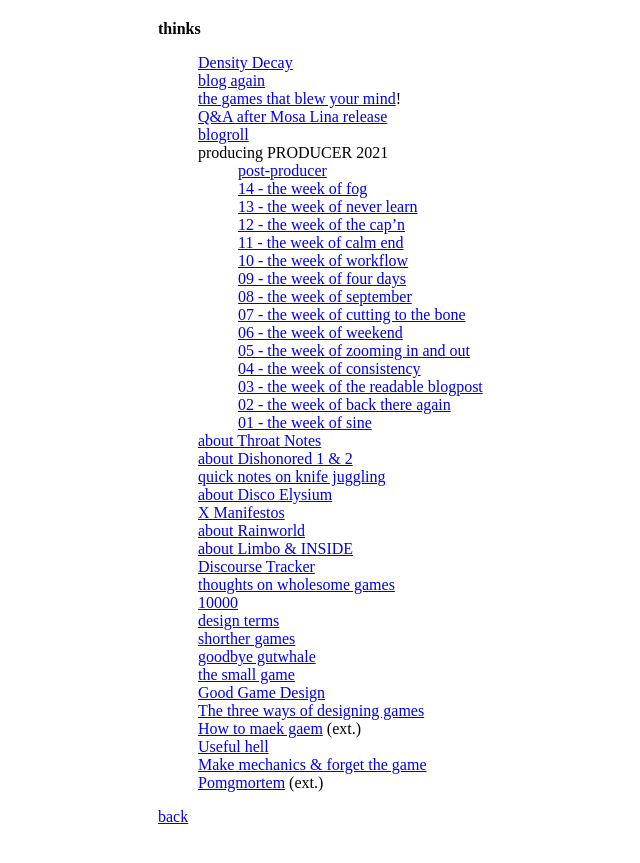
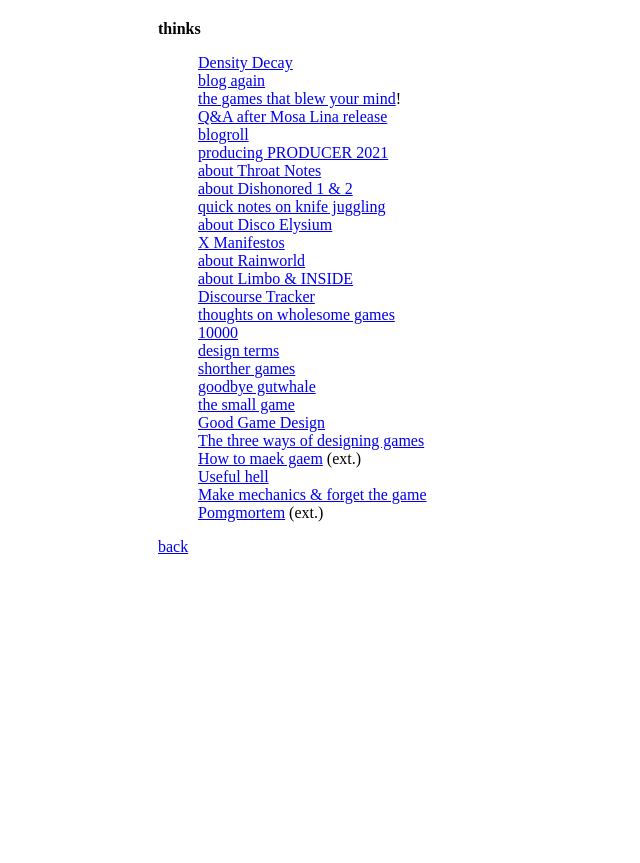
Before and after one commit to stuffedwombat/stuffedwombat.github.io, a Jekyll site: the page built from thinking.md, in a window 1280 px wide. Shown: the top 863 px of the page, without its empty margins (166-806 px from the left). Built offline with Jekyll 4.4.1, drawn with Linux system fonts in a browser that asks for light colours; our own code applies the rules of GitHub Pages for plain Markdown files; comment, search, counter and statistics services are not loaded.

Commit message:
Update thinking.md

```diff
--- a/thinking.md
+++ b/thinking.md
@@ -5,22 +5,7 @@
 - [the games that blew your mind](blown_away)!
 - [Q&A after Mosa Lina release](qa)
 - [blogroll](blogroll)
-- producing PRODUCER 2021
-  - [post-producer](post_producer)
-  - [14 - the week of fog](producering_14)
-  - [13 - the week of never learn](producering_13)
-  - [12 - the week of the cap'n](producering_12)
-  - [11 - the week of calm end](producering_11)
-  - [10 - the week of workflow](producering_10)
-  - [09 - the week of four days](producering_09)
-  - [08 - the week of september](producering_08)
-  - [07 - the week of cutting to the bone](producering_07)
-  - [06 - the week of weekend](producering_06)
-  - [05 - the week of zooming in and out](producering_05)
-  - [04 - the week of consistency](producering_04)
-  - [03 - the week of the readable blogpost](producering_03)
-  - [02 - the week of back there again](producering_02)
-  - [01 - the week of sine](producering_01)
+- [producing PRODUCER 2021](producer_collect)
 - [about Throat Notes](about_throat_notes)
 - [about Dishonored 1 & 2](about_dishonored)
 - [quick notes on knife juggling](knife_juggling_190222)
```
